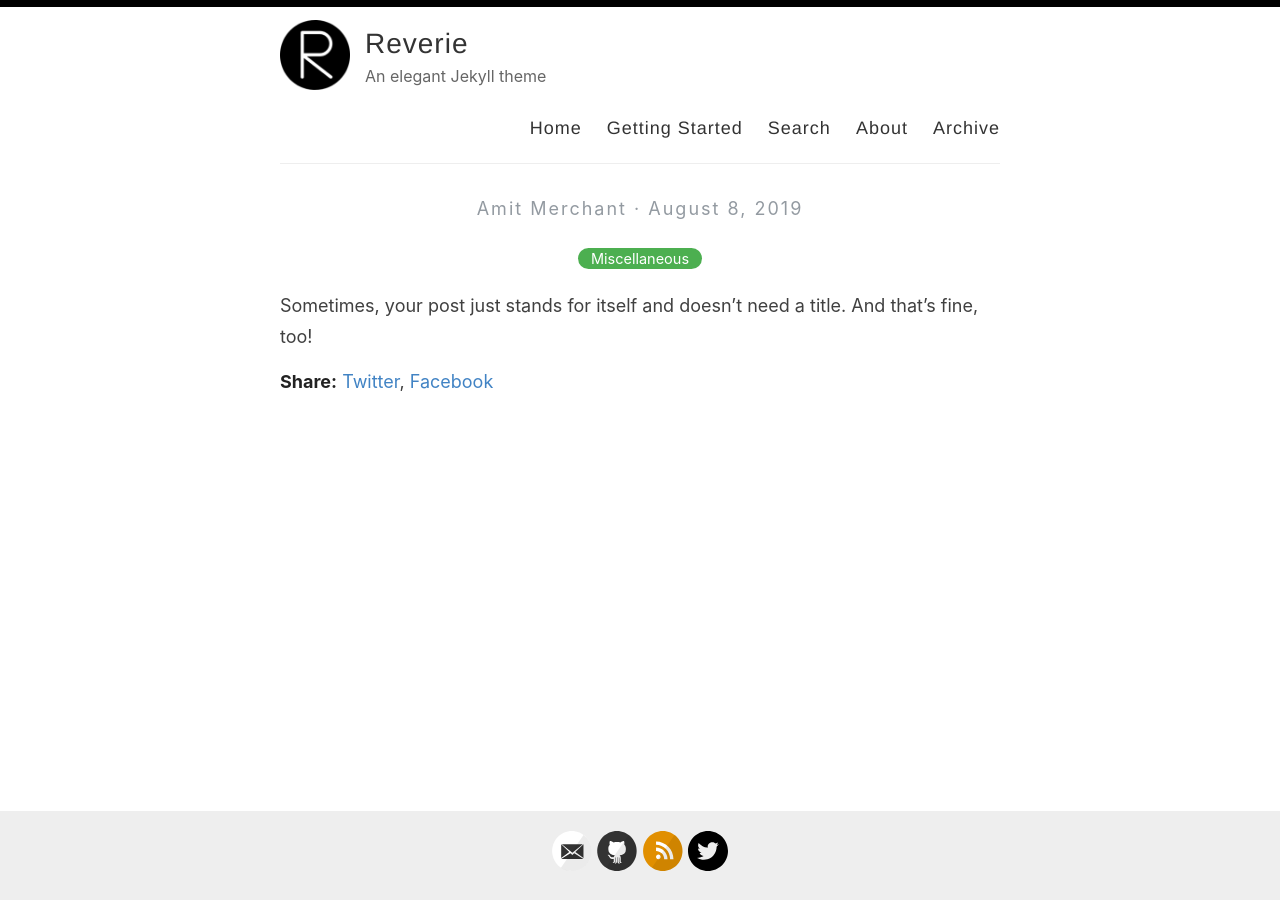
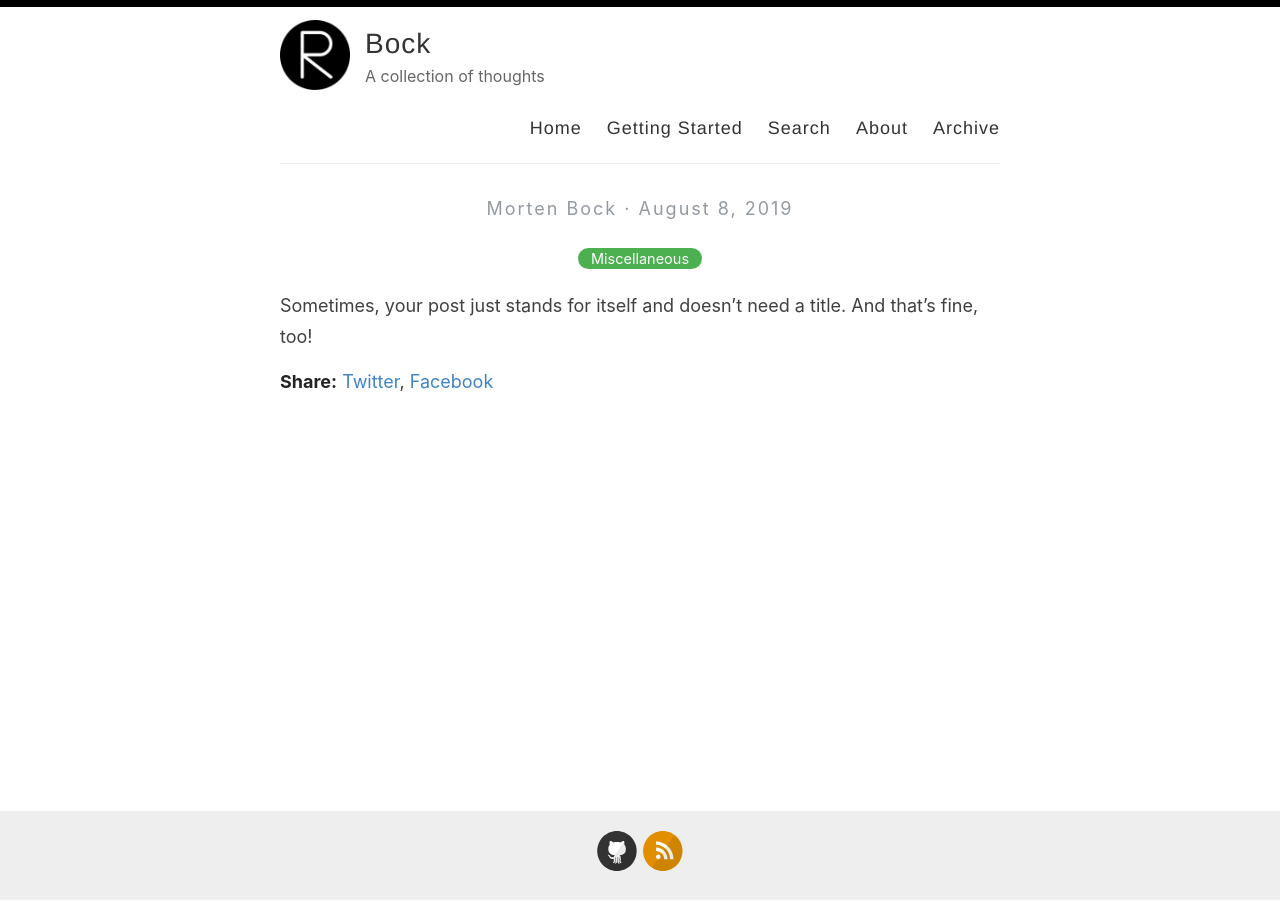
Before and after one commit to mortenbock/mortenbock.github.io, a Jekyll site: the page built from _posts/2019-08-08-no-title-posts.md, in a window 1280 px wide. Built offline with Jekyll 4.4.1, drawn with Linux system fonts in a browser that asks for light colours.

Commit message:
Adjust config

```diff
--- a/_config.yml
+++ b/_config.yml
@@ -3,13 +3,13 @@
 #
 
 # Name of your site (displayed in the header)
-name: Reverie
+name: Bock
 
 # Name of the author
-author: Amit Merchant
+author: Morten Bock
 
 # Short bio or description (displayed in the header)
-description: An elegant Jekyll theme
+description: A collection of thoughts
 
 # URL of your avatar or profile pic (you could use your GitHub profile pic)
 avatar: /images/reverie.png
@@ -21,15 +21,15 @@ avatar: /images/reverie.png
 # Includes an icon in the footer for each username you enter
 footer-links:
   dribbble:
-  email: amit.d.merchant@gmail.com
+  email:
   facebook:
   flickr:
-  github: amitmerchant1990/reverie
+  github: mortenbock
   instagram:
   linkedin:
   pinterest:
   rss: rss
-  twitter: amit_merchant
+  twitter:
   stackoverflow:
   youtube: # channel/<your_long_string> or user/<user-name>
   googleplus: # anything in your profile username that comes after plus.google.com/
@@ -41,21 +41,21 @@ footer-links:
 disqus:
 
 # Enter your Google Analytics web tracking code (e.g. UA-2110908-2) to activate tracking
-google_analytics: UA-43339302-11
+#google_analytics:
 
 # For newer "GA4" analytics, use the following instead of the "UA" entry above
 #google_analytics_ga4: G-GABC1DEFG
 
 # Your website URL (e.g. http://amitmerchant1990.github.io or http://www.amitmerchant.com)
 # Used for Sitemap.xml and your RSS feed
-url: http://www.amitmerchant.com/reverie
-enforce_ssl: https://www.amitmerchant.com/reverie
+url: http://mortenbock.github.io/
+enforce_ssl: https://mortenbock.github.io/
 
 # If you're hosting your site at a Project repository on GitHub pages
 # (http://yourusername.github.io/repository-name)
 # and NOT your User repository (http://yourusername.github.io)
 # then add in the baseurl here, like this: "/repository-name"
-baseurl: "/reverie"
+# baseurl: "/reverie"
 
 #
 # !! You don't need to change any of the configuration flags below !!
```
Also changed, not shown: .github/FUNDING.yml (deleted), README.md (deleted), 1 other file.
